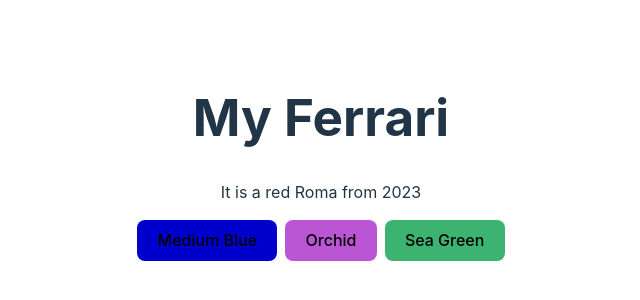
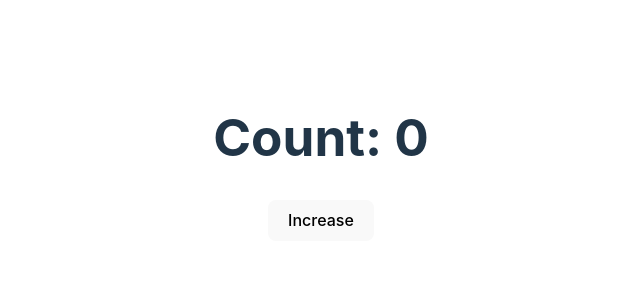
Before and after one commit to johnsonbhaskaran/ReactHooks, a React (Vite) app: page / in a window 1280 px wide. Shown: the part 242-542 px from the top of the page, without its empty margins (319-959 px from the left). Built offline with nearby package versions, Linux system fonts and the light colour scheme.

Commit message:
useState Hook eg 3 prev value of useState setter method

```diff
--- a/src/App.jsx
+++ b/src/App.jsx
@@ -1,57 +1,19 @@
-import React, { useState } from "react";
+import { useState } from "react";
 import "./App.css";
 
 const App = () => {
-  // const [brand, setBrand] = useState("Ferrari");
-  // const [model, setModel] = useState("Roma");
-  // const [year, setYear] = useState("2023");
-  // const [color, setColor] = useState("Red");
+  const [count, setCount] = useState(0);
 
-  const [car, setCar] = useState({
-    brand: "Ferrari",
-    model: "Roma",
-    year: 2023,
-    color: "red",
-  });
-
-  const changeColor = (e) => {
-    const btnValue = e.target.innerText;
-    console.log(btnValue);
-    setCar((prev) => {
-      return { ...prev, year: 2025, color: btnValue };
-    });
+  const increaseNum = () => {
+    setCount((prev) => prev + 1);
+    setCount((prev) => prev + 1);
+    setCount((prev) => prev + 1);
   };
 
   return (
     <>
-      <h1>My {car.brand}</h1>
-      <p>
-        It is a {car.color} {car.model} from {car.year}
-      </p>
-      <span>
-        <button
-          style={{ backgroundColor: "mediumblue", marginRight: ".5em" }}
-          onClick={changeColor}
-        >
-          Medium Blue
-        </button>
-      </span>
-      <span>
-        <button
-          style={{ backgroundColor: "mediumorchid", marginRight: ".5em" }}
-          onClick={changeColor}
-        >
-          Orchid
-        </button>
-      </span>
-      <span>
-        <button
-          style={{ backgroundColor: "mediumseagreen" }}
-          onClick={changeColor}
-        >
-          Sea Green
-        </button>
-      </span>
+      <h1>Count: {count}</h1>
+      <button onClick={increaseNum}>Increase</button>
     </>
   );
 };
```
Also changed, not shown: eslint.config.js (+17 -17 lines).
